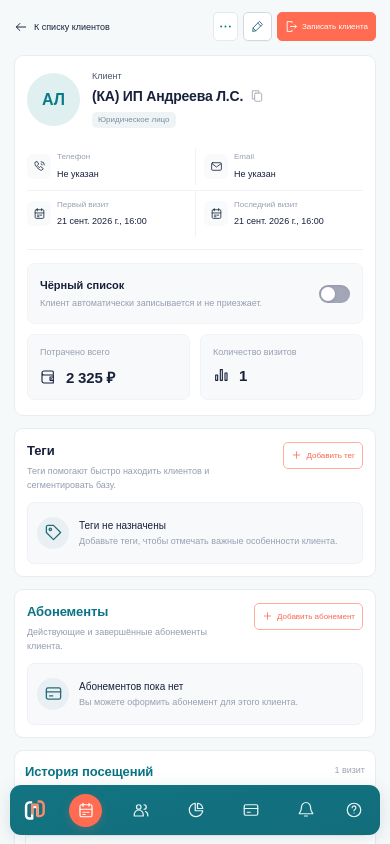
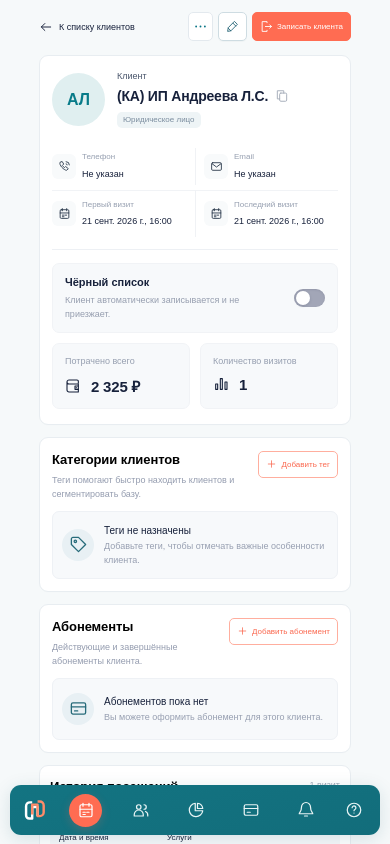
Before and after one commit to dsh16/blitz-client-card, a Nuxt app: page / in a window 390 px wide. Shown: the top 844 px of the page. Built offline with nearby package versions, Linux system fonts and the light colour scheme.

Commit message:
Set content width to 80 percent and update section headings

```diff
--- a/assets/css/main.css
+++ b/assets/css/main.css
@@ -172,10 +172,9 @@ svg {
   gap: 15px;
 }
 .main-content {
-  margin-left: var(--main-left);
-  padding-right: 26px;
+  width: 80%;
+  margin-left: max(var(--main-left), 10%);
   padding-bottom: 18px;
-  max-width: 1680px;
 }
 .toolbar {
   height: 48px;
@@ -490,13 +489,11 @@ svg {
   margin-bottom: 10px;
 }
 .section-header h2 {
+  color: #000;
   font-size: 13px;
   line-height: 16px;
   font-weight: 600;
   letter-spacing: -0.1px;
-}
-.teal-heading {
-  color: var(--teal);
 }
 .section-description {
   font-size: 9px;
@@ -1226,7 +1223,6 @@ td small {
     gap: 22px;
   }
   .main-content {
-    padding-right: 32px;
     padding-bottom: 24px;
   }
   .toolbar {
@@ -1499,9 +1495,6 @@ td small {
 @media (max-width: 760px) {
   :root {
     --main-left: 65px;
-  }
-  .main-content {
-    padding-right: 14px;
   }
   .client-panel {
     grid-template-columns: 1fr;
@@ -1642,15 +1635,14 @@ td small {
     display: none;
   }
   .main-content {
-    margin-left: 14px;
-    padding-right: 14px;
+    margin-left: 10%;
     padding-bottom: 8px;
   }
   .toolbar {
     position: absolute;
     top: 4px;
-    left: 14px;
-    right: 14px;
+    left: 10%;
+    right: 10%;
     height: 45px;
     gap: 5px;
   }
@@ -1883,6 +1875,17 @@ td small {
     visibility: visible;
   }
 }
+@media (max-width: 380px) {
+  .contact-grid {
+    grid-template-columns: 1fr;
+  }
+  .contact-item:nth-child(2n) {
+    margin: 0;
+    padding: 9px 0;
+    border-left: 0;
+    border-top: 1px solid var(--line);
+  }
+}
 @media (prefers-reduced-motion: reduce) {
   html {
     scroll-behavior: auto;
--- a/pages/index.vue
+++ b/pages/index.vue
@@ -210,7 +210,7 @@
       >
         <div class="section-header">
           <div>
-            <h2 id="tags-title">Теги</h2>
+            <h2 id="tags-title">Категории клиентов</h2>
             <p class="section-description">
               Теги помогают быстро находить клиентов и сегментировать базу.
             </p>
@@ -252,7 +252,7 @@
       >
         <div class="section-header">
           <div>
-            <h2 id="subscriptions-title" class="teal-heading">Абонементы</h2>
+            <h2 id="subscriptions-title">Абонементы</h2>
             <p class="section-description">
               Действующие и завершённые абонементы клиента.
             </p>
@@ -297,7 +297,7 @@
       >
         <div class="section-header">
           <div>
-            <h2 id="visits-title" class="teal-heading">История посещений</h2>
+            <h2 id="visits-title">История посещений</h2>
             <p class="section-description">
               Список всех визитов клиента с оказанными услугами.
             </p>
```
